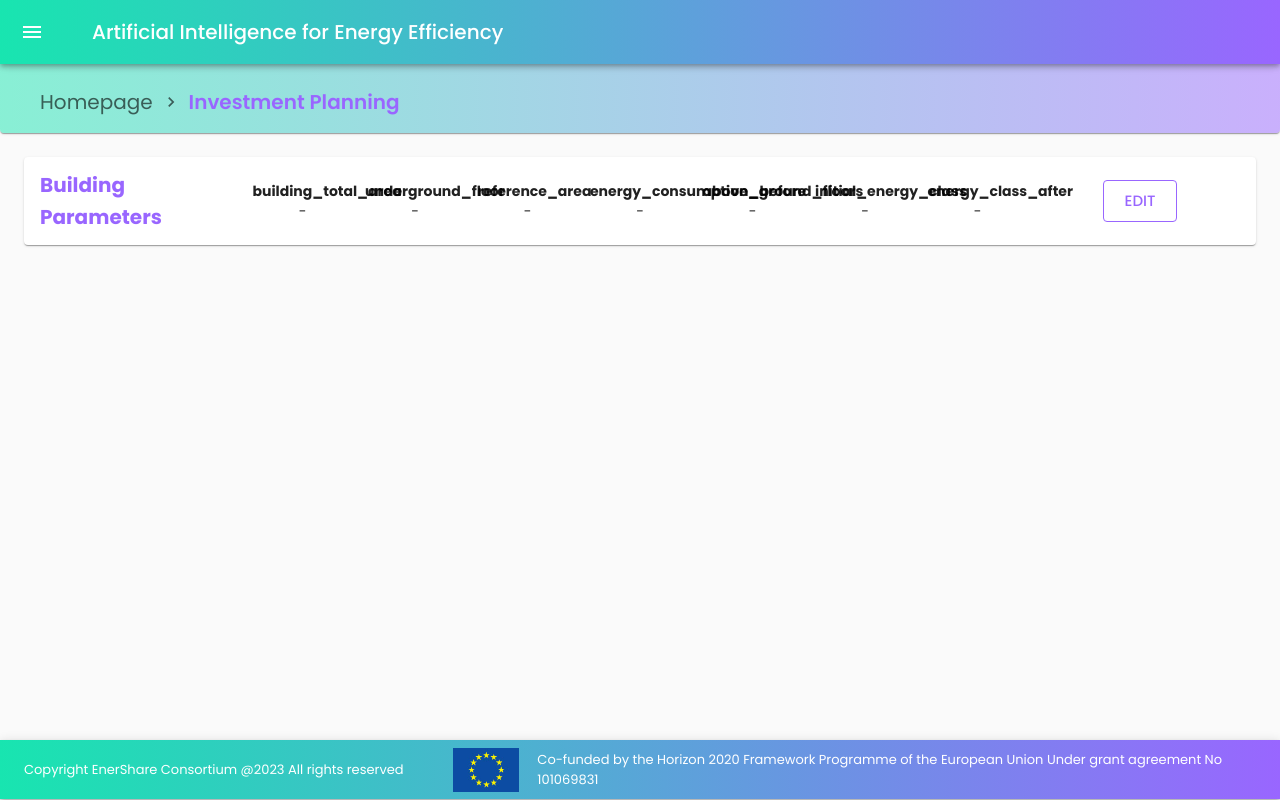
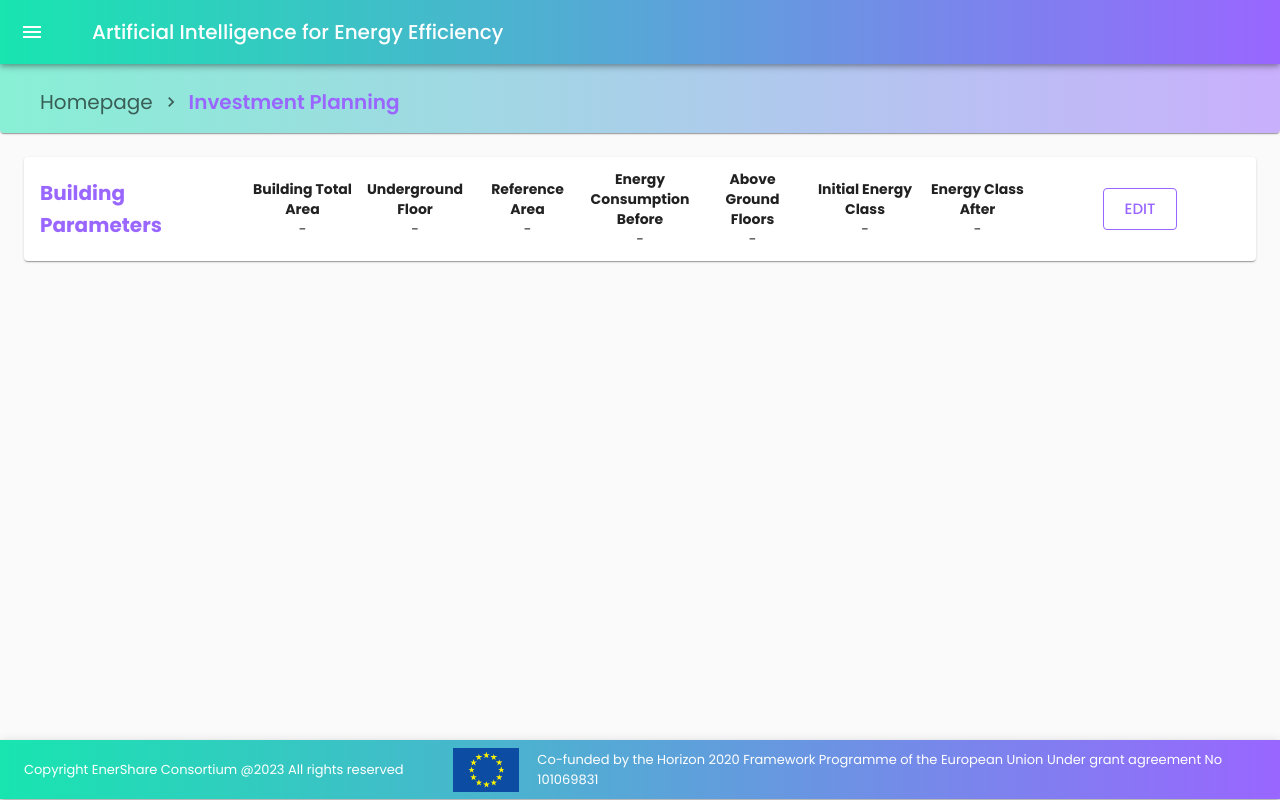
Before and after one commit to epu-ntua/enershare-ai4ef-frontend, a React (Create React App) app: page /investment-planning in a window 1280 px wide. Both pictures are taken after a click on the button 1208 px from the left and 195 px from the top of the page. Built offline with nearby package versions, Linux system fonts and the light colour scheme.

Commit message:
InvestmentPlanning.js: some fixes/ utils.js: creation and first addition

```diff
--- a/src/pages/InvestmentPlanning.js
+++ b/src/pages/InvestmentPlanning.js
@@ -2,6 +2,7 @@ import React, {useState} from 'react';
 import {useTheme} from '@mui/material/styles';
 import {Link} from "react-router-dom";
 import axios from 'axios'
+import {transformToHumanReadable} from "../utils";
 
 import {
     Container,
@@ -153,7 +154,7 @@ function InvestmentPlanning() {
                                     {Object.entries(formData).map(([key, value]) => (
                                         <Grid item xs={12} sm={1} key={key} style={{textAlign: 'center'}}>
                                             <Typography variant="body2">
-                                                <strong>{key.replace(/([A-Z])/g, ' $1').trim()}</strong>
+                                                <strong>{transformToHumanReadable(key)}</strong>
                                                 <br/> {value || '-'}
                                             </Typography>
                                         </Grid>
--- /dev/null
+++ b/src/utils.js
@@ -0,0 +1,8 @@
+export function transformToHumanReadable(input) {
+    // Use regex to replace underscores with spaces and capitalize each word
+    return input.replace(/_([a-z])/g, function (match, group) {
+        return ' ' + group.toUpperCase();
+    }).replace(/(?:^|\s)\S/g, function (match) {
+        return match.toUpperCase();
+    });
+}
```
